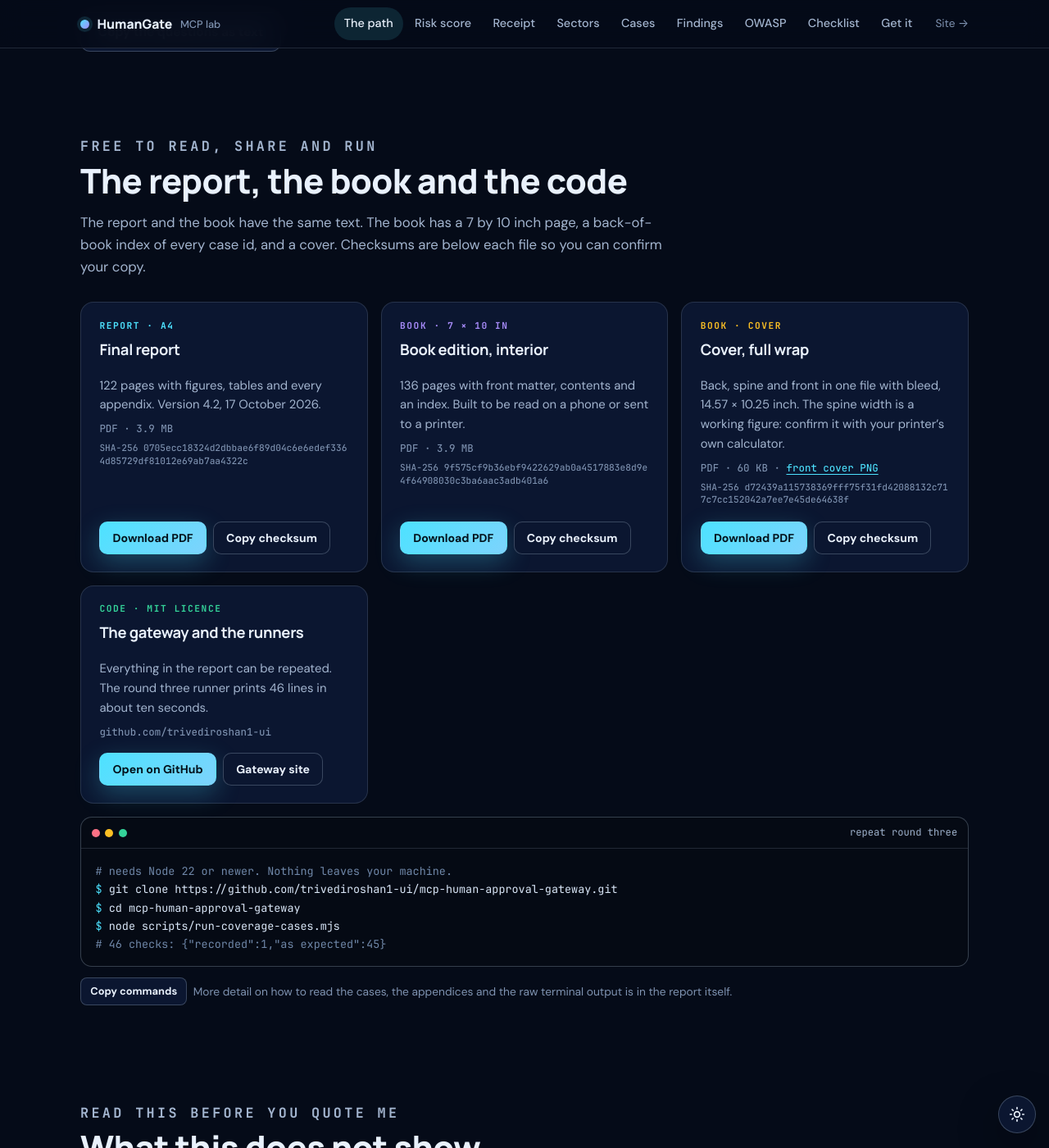
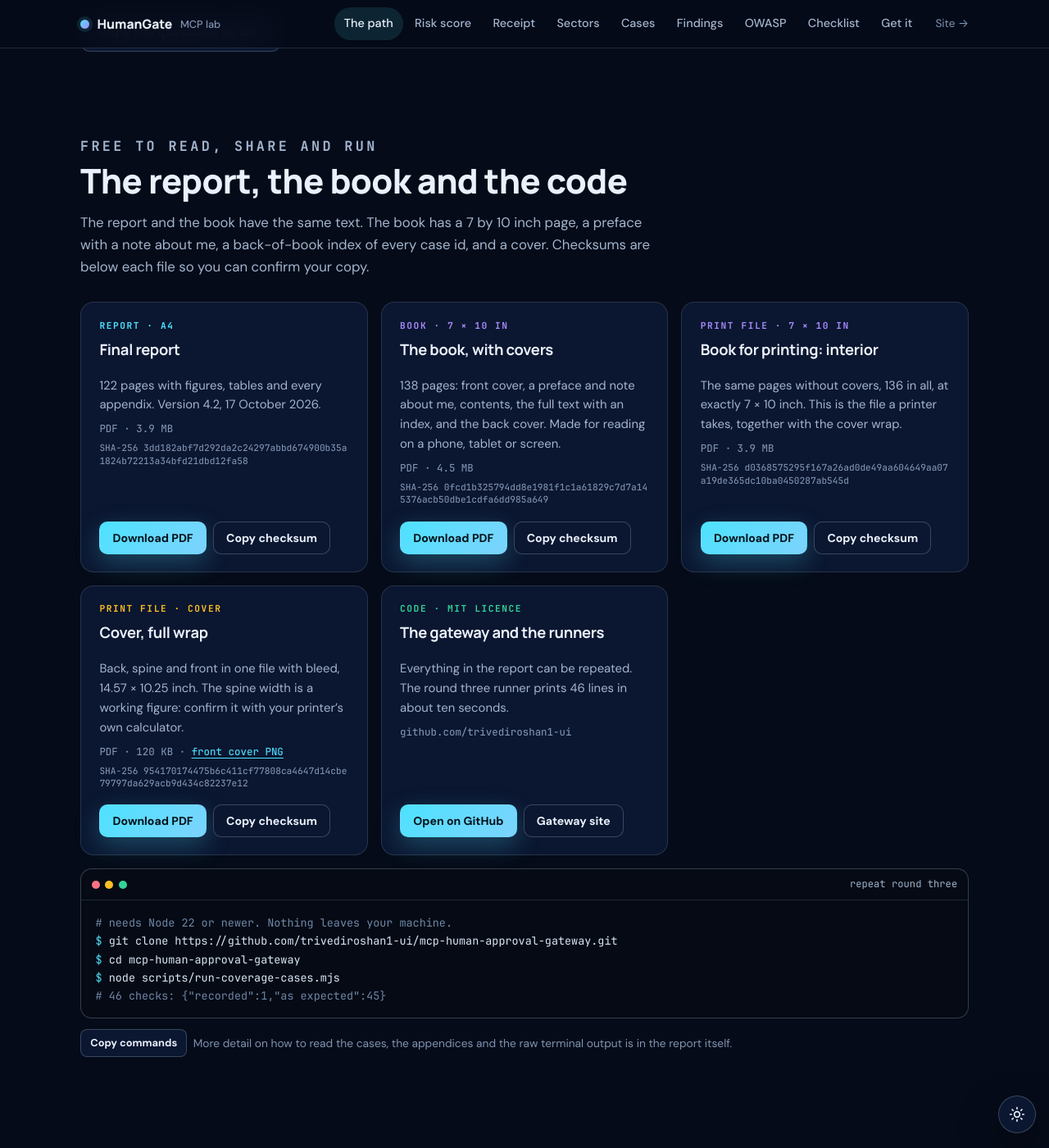
Before and after one commit to trivediroshan1-ui/trivediroshan1-ui.github.io, a Jekyll site: the page mcp-lab-portal/index.html, which Jekyll copies as it is, in a window 1280 px wide and 1400 px high, scrolled down 14328 px. Shown: the whole window at 82% size. Built offline with Jekyll 4.4.1, drawn with Linux system fonts in a browser that asks for light colours.

Commit message:
MCP lab book: front and back covers in a reading copy, preface with author note and links, exact 7x10 in page size, title page kept inside the print margins; report appendix K links

```diff
--- a/assets/chatbot-data.js
+++ b/assets/chatbot-data.js
@@ -243,7 +243,7 @@ window.SITE_QA = [
     url: "/mcp-lab-results/",
     keywords: ["mcp results","mcp test results","how many tests","76 cases","210 tests","what failed","test report","mcp report pdf","report"],
     answer:
-      "The results page lists what happened in the MCP lab tests: 210 automated tests and a 76-case runner, with 72 as expected, 1 different and 3 for information. It records the gaps found and what was fixed, and the full 122-page final report (and a 136-page book edition, free as a PDF), covering three rounds and 210 scripted checks (round three looked at the permit and receipt, identity, secrets and 20 made-up sector tools), is a PDF at /assets/humangate-mcp-lab-final-report.pdf. A separate portal at /mcp-lab-portal/ lets you explore the path, a risk score calculator, 161 cases and the findings. Tools are synthetic, reviewer names are typed rather than proven, and each case was run once on Roshan's own machines.",
+      "The results page lists what happened in the MCP lab tests: 210 automated tests and a 76-case runner, with 72 as expected, 1 different and 3 for information. It records the gaps found and what was fixed, and the full 122-page final report (and a 138-page book edition with covers, free as a PDF), covering three rounds and 210 scripted checks (round three looked at the permit and receipt, identity, secrets and 20 made-up sector tools), is a PDF at /assets/humangate-mcp-lab-final-report.pdf. A separate portal at /mcp-lab-portal/ lets you explore the path, a risk score calculator, 161 cases and the findings. Tools are synthetic, reviewer names are typed rather than proven, and each case was run once on Roshan's own machines.",
   },
   {
     id: "mcp-lab-use-cases",
--- a/mcp-lab-case-study/index.html
+++ b/mcp-lab-case-study/index.html
@@ -92,7 +92,7 @@
       <section>
         <h2>Honest limits</h2>
         <p class="body-text">One run each, on my machines, with synthetic tools. This shows what this gateway did on these cases. It does not prove it secure.</p>
-        <p class="mcp-cta"><a class="btn btn-primary" href="/assets/humangate-mcp-lab-final-report.pdf">Download the full report (PDF, 122 pages)</a> <a class="btn btn-ghost" href="/mcp-lab-portal/">Explore the portal</a> <a class="btn btn-ghost" href="/assets/humangate-mcp-lab-book-interior.pdf">Book edition (PDF, 136 pages)</a> <a class="btn btn-ghost" href="/mcp-human-approval-gateway/">Try the lab in your browser</a> <a class="btn btn-ghost" href="https://github.com/trivediroshan1-ui/mcp-human-approval-gateway">Source on GitHub</a></p>
+        <p class="mcp-cta"><a class="btn btn-primary" href="/assets/humangate-mcp-lab-final-report.pdf">Download the full report (PDF, 122 pages)</a> <a class="btn btn-ghost" href="/mcp-lab-portal/">Explore the portal</a> <a class="btn btn-ghost" href="/assets/humangate-mcp-lab-book.pdf">The book (PDF, 138 pages with covers)</a> <a class="btn btn-ghost" href="/mcp-human-approval-gateway/">Try the lab in your browser</a> <a class="btn btn-ghost" href="https://github.com/trivediroshan1-ui/mcp-human-approval-gateway">Source on GitHub</a></p>
       </section>
       <aside class="hg-next" aria-labelledby="hg-next-t">
         <p class="eyebrow">Where next</p>
--- a/mcp-lab-portal/index.html
+++ b/mcp-lab-portal/index.html
@@ -223,17 +223,20 @@
 <section class="s" id="get">
   <div class="wrap">
     <div class="sh"><p class="eyebrow">Free to read, share and run</p><h2>The report, the book and the code</h2>
-      <p>The report and the book have the same text. The book has a 7 by 10 inch page, a back-of-book index of every case id, and a cover. Checksums are below each file so you can confirm your copy.</p></div>
+      <p>The report and the book have the same text. The book has a 7 by 10 inch page, a preface with a note about me, a back-of-book index of every case id, and a cover. Checksums are below each file so you can confirm your copy.</p></div>
     <div class="dl">
       <article class="card" style="--k:var(--cy)"><span class="tag">Report &middot; A4</span><h3>Final report</h3><p>122 pages with figures, tables and every appendix. Version 4.2, 17 October 2026.</p><span class="meta">PDF &middot; 3.9 MB</span>
-        <div class="hash">SHA-256 0705ecc18324d2dbbae6f89d04c6e6edef3364d85729df81012e69ab7aa4322c</div>
-        <div class="row"><a class="btn sm pri" href="/assets/humangate-mcp-lab-final-report.pdf">Download PDF</a><button class="btn sm" type="button" data-copy="0705ecc18324d2dbbae6f89d04c6e6edef3364d85729df81012e69ab7aa4322c">Copy checksum</button></div></article>
-      <article class="card" style="--k:var(--vi)"><span class="tag" style="color:var(--vi)">Book &middot; 7 &times; 10 in</span><h3>Book edition, interior</h3><p>136 pages with front matter, contents and an index. Built to be read on a phone or sent to a printer.</p><span class="meta">PDF &middot; 3.9 MB</span>
-        <div class="hash">SHA-256 9f575cf9b36ebf9422629ab0a4517883e8d9e4f64908030c3ba6aac3adb401a6</div>
-        <div class="row"><a class="btn sm pri" href="/assets/humangate-mcp-lab-book-interior.pdf">Download PDF</a><button class="btn sm" type="button" data-copy="9f575cf9b36ebf9422629ab0a4517883e8d9e4f64908030c3ba6aac3adb401a6">Copy checksum</button></div></article>
-      <article class="card" style="--k:var(--am)"><span class="tag" style="color:var(--am)">Book &middot; cover</span><h3>Cover, full wrap</h3><p>Back, spine and front in one file with bleed, 14.57 &times; 10.25 inch. The spine width is a working figure: confirm it with your printer&rsquo;s own calculator.</p><span class="meta">PDF &middot; 60 KB &middot; <a href="/assets/humangate-mcp-lab-book-cover-front.png">front cover PNG</a></span>
-        <div class="hash">SHA-256 d72439a115738369fff75f31fd42088132c717c7cc152042a7ee7e45de64638f</div>
-        <div class="row"><a class="btn sm pri" href="/assets/humangate-mcp-lab-book-cover-wrap.pdf">Download PDF</a><button class="btn sm" type="button" data-copy="d72439a115738369fff75f31fd42088132c717c7cc152042a7ee7e45de64638f">Copy checksum</button></div></article>
+        <div class="hash">SHA-256 3dd182abf7d292da2c24297abbd674900b35a1824b72213a34bfd21dbd12fa58</div>
+        <div class="row"><a class="btn sm pri" href="/assets/humangate-mcp-lab-final-report.pdf">Download PDF</a><button class="btn sm" type="button" data-copy="3dd182abf7d292da2c24297abbd674900b35a1824b72213a34bfd21dbd12fa58">Copy checksum</button></div></article>
+      <article class="card" style="--k:var(--vi)"><span class="tag" style="color:var(--vi)">Book &middot; 7 &times; 10 in</span><h3>The book, with covers</h3><p>138 pages: front cover, a preface and note about me, contents, the full text with an index, and the back cover. Made for reading on a phone, tablet or screen.</p><span class="meta">PDF &middot; 4.5 MB</span>
+        <div class="hash">SHA-256 0fcd1b325794dd8e1981f1c1a61829c7d7a145376acb50dbe1cdfa6dd985a649</div>
+        <div class="row"><a class="btn sm pri" href="/assets/humangate-mcp-lab-book.pdf">Download PDF</a><button class="btn sm" type="button" data-copy="0fcd1b325794dd8e1981f1c1a61829c7d7a145376acb50dbe1cdfa6dd985a649">Copy checksum</button></div></article>
+      <article class="card" style="--k:var(--vi)"><span class="tag" style="color:var(--vi)">Print file &middot; 7 &times; 10 in</span><h3>Book for printing: interior</h3><p>The same pages without covers, 136 in all, at exactly 7 &times; 10 inch. This is the file a printer takes, together with the cover wrap.</p><span class="meta">PDF &middot; 3.9 MB</span>
+        <div class="hash">SHA-256 d0368575295f167a26ad0de49aa604649aa07a19de365dc10ba0450287ab545d</div>
+        <div class="row"><a class="btn sm pri" href="/assets/humangate-mcp-lab-book-interior.pdf">Download PDF</a><button class="btn sm" type="button" data-copy="d0368575295f167a26ad0de49aa604649aa07a19de365dc10ba0450287ab545d">Copy checksum</button></div></article>
+      <article class="card" style="--k:var(--am)"><span class="tag" style="color:var(--am)">Print file &middot; cover</span><h3>Cover, full wrap</h3><p>Back, spine and front in one file with bleed, 14.57 &times; 10.25 inch. The spine width is a working figure: confirm it with your printer&rsquo;s own calculator.</p><span class="meta">PDF &middot; 120 KB &middot; <a href="/assets/humangate-mcp-lab-book-cover-front.png">front cover PNG</a></span>
+        <div class="hash">SHA-256 954170174475b6c411cf77808ca4647d14cbe79797da629acb9d434c82237e12</div>
+        <div class="row"><a class="btn sm pri" href="/assets/humangate-mcp-lab-book-cover-wrap.pdf">Download PDF</a><button class="btn sm" type="button" data-copy="954170174475b6c411cf77808ca4647d14cbe79797da629acb9d434c82237e12">Copy checksum</button></div></article>
       <article class="card" style="--k:var(--em)"><span class="tag" style="color:var(--em)">Code &middot; MIT licence</span><h3>The gateway and the runners</h3><p>Everything in the report can be repeated. The round three runner prints 46 lines in about ten seconds.</p><span class="meta">github.com/trivediroshan1-ui</span>
         <div class="row"><a class="btn sm pri" href="https://github.com/trivediroshan1-ui/mcp-human-approval-gateway">Open on GitHub</a><a class="btn sm" href="/mcp-human-approval-gateway/">Gateway site</a></div></article>
     </div>
--- a/mcp-lab-results/index.html
+++ b/mcp-lab-results/index.html
@@ -88,7 +88,7 @@
         <h2>How to read this</h2>
         <p class="body-text">The gateway and every tool it guards are synthetic. Nothing real is touched. Each case was run once by a script that talks to the same <code>/mcp</code> endpoint the MCP Inspector uses. The lost-response and clock cases run inside the test harness, because the fault switch and the clock only exist there. A separate real 11-minute wait also ended in &ldquo;expired&rdquo;. Reviewer names are typed into the request, not authenticated, and one case shows why that matters. This shows what this gateway did on these cases. It does not prove it secure.</p>
         <p class="body-text">The short version: <a href="/mcp-lab-case-study/">the case study</a>. What each case does and why it matters: <a href="/mcp-lab-use-cases/">the use cases in detail</a>.</p>
-        <p class="mcp-cta"><a class="btn btn-primary" href="/assets/humangate-mcp-lab-final-report.pdf">Download the full report (PDF, 122 pages)</a> <a class="btn btn-ghost" href="/mcp-lab-portal/">Explore the portal</a> <a class="btn btn-ghost" href="/assets/humangate-mcp-lab-book-interior.pdf">Book edition (PDF, 136 pages)</a> <a class="btn btn-ghost" href="/mcp-human-approval-gateway/">Try the lab in your browser</a> <a class="btn btn-ghost" href="https://github.com/trivediroshan1-ui/mcp-human-approval-gateway">Source on GitHub</a></p>
+        <p class="mcp-cta"><a class="btn btn-primary" href="/assets/humangate-mcp-lab-final-report.pdf">Download the full report (PDF, 122 pages)</a> <a class="btn btn-ghost" href="/mcp-lab-portal/">Explore the portal</a> <a class="btn btn-ghost" href="/assets/humangate-mcp-lab-book.pdf">The book (PDF, 138 pages with covers)</a> <a class="btn btn-ghost" href="/mcp-human-approval-gateway/">Try the lab in your browser</a> <a class="btn btn-ghost" href="https://github.com/trivediroshan1-ui/mcp-human-approval-gateway">Source on GitHub</a></p>
       </section>
       <aside class="hg-next" aria-labelledby="hg-next-t">
         <p class="eyebrow">Where next</p>
```
Also changed, not shown: mcp-lab-use-cases/index.html (+1 -1 lines), assets/chatbot-index.json, 5 other files.
